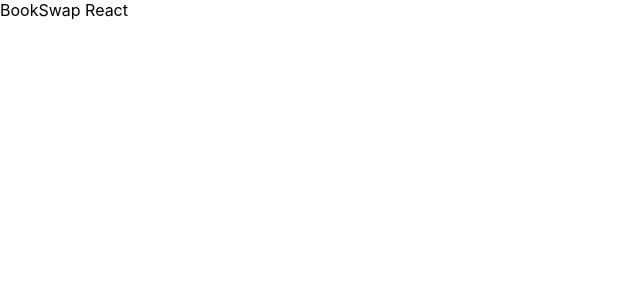
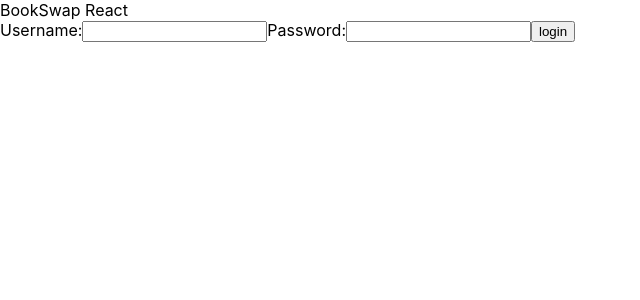
Before and after one commit to brunogarciagonzalez/bookswap-react, a React (Create React App) app: page / in a window 1280 px wide. Shown: the top 300 px of the page, without its empty margins (0-640 px from the left). Built offline with nearby package versions, Linux system fonts and the light colour scheme.

Commit message:
include <Login />

```diff
--- a/src/App.js
+++ b/src/App.js
@@ -1,8 +1,16 @@
-import React from "react";
+import React, { Component } from "react";
 // import "./App.css";
+import Login from "./components/Login";
 
-function App() {
-  return <header>BookSwap React</header>;
+class App extends Component {
+  render() {
+    return (
+      <div>
+        <header>BookSwap React</header>
+        <Login />
+      </div>
+    );
+  }
 }
 
 export default App;
```
